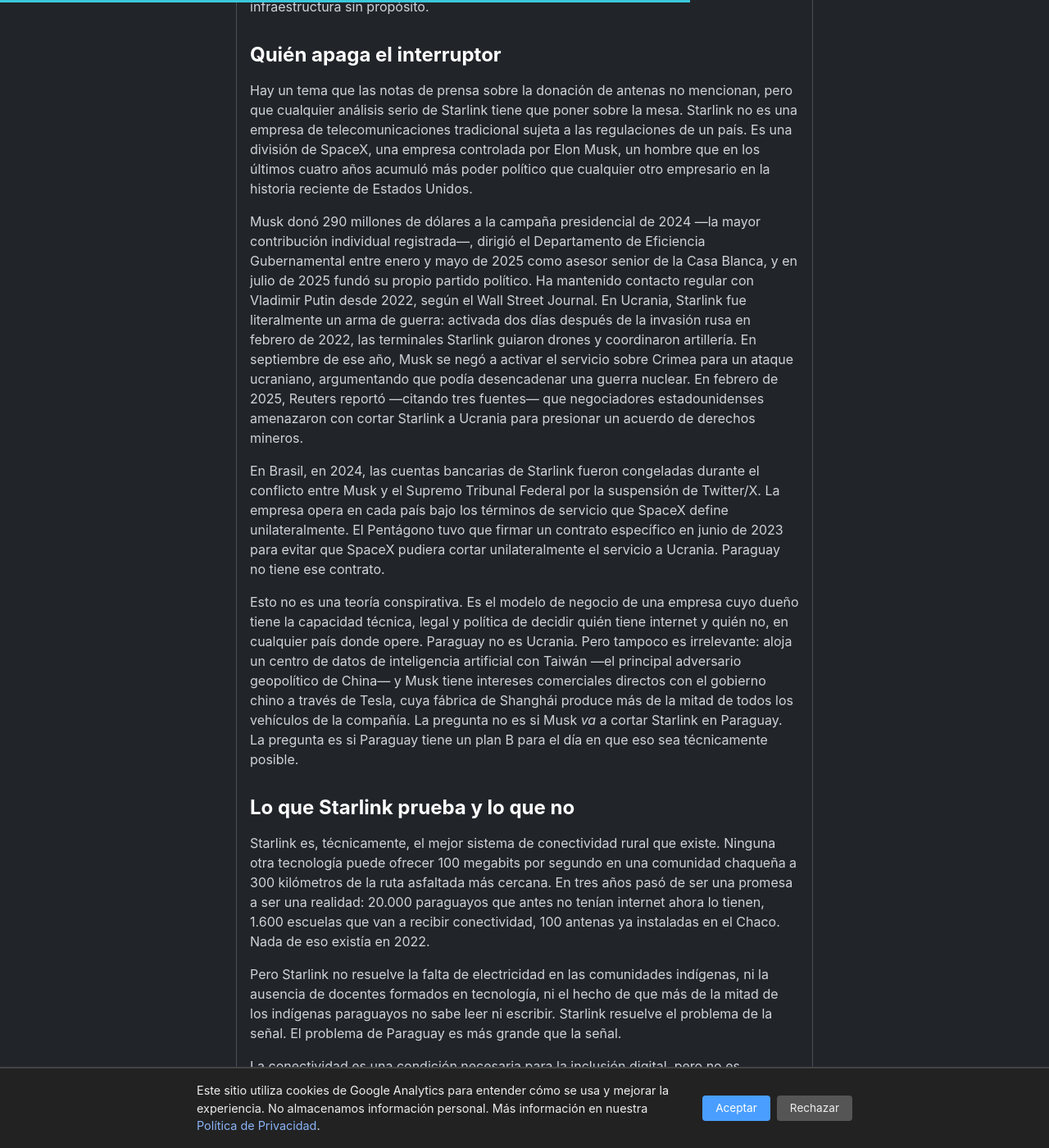
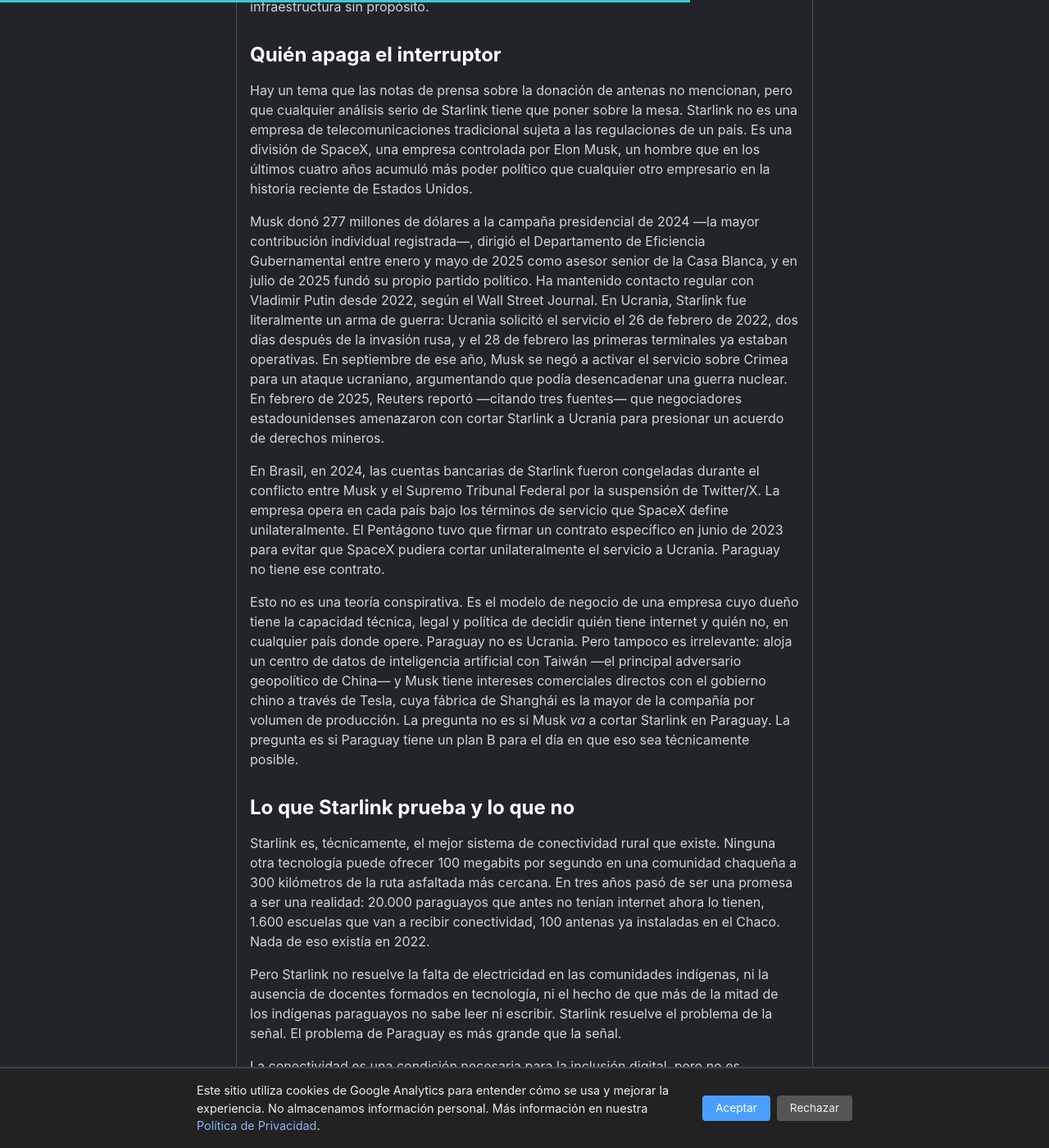
Before and after one commit to miravosqueinteresante/muchotexto.net, a Jekyll site: the page built from _posts/2026-07-15-starlink-paraguay-conectividad.md, in a window 1280 px wide and 1400 px high, scrolled down 2640 px. Shown: the whole window at 82% size. Built offline with Jekyll 4.4.1, drawn with Linux system fonts in a browser that asks for light colours; some of the changed text lies outside the part shown.

Commit message:
Corregir articulo #22: fact-check (donacion , rural 2.5M, Ucrania timeline, Tesla Shanghai, precio Arg 40%)

```diff
--- a/_posts/2026-07-15-starlink-paraguay-conectividad.md
+++ b/_posts/2026-07-15-starlink-paraguay-conectividad.md
@@ -42,11 +42,11 @@
 
 Hay un tema que las notas de prensa sobre la donación de antenas no mencionan, pero que cualquier análisis serio de Starlink tiene que poner sobre la mesa. Starlink no es una empresa de telecomunicaciones tradicional sujeta a las regulaciones de un país. Es una división de SpaceX, una empresa controlada por Elon Musk, un hombre que en los últimos cuatro años acumuló más poder político que cualquier otro empresario en la historia reciente de Estados Unidos.
 
-Musk donó 290 millones de dólares a la campaña presidencial de 2024 —la mayor contribución individual registrada—, dirigió el Departamento de Eficiencia Gubernamental entre enero y mayo de 2025 como asesor senior de la Casa Blanca, y en julio de 2025 fundó su propio partido político. Ha mantenido contacto regular con Vladimir Putin desde 2022, según el Wall Street Journal. En Ucrania, Starlink fue literalmente un arma de guerra: activada dos días después de la invasión rusa en febrero de 2022, las terminales Starlink guiaron drones y coordinaron artillería. En septiembre de ese año, Musk se negó a activar el servicio sobre Crimea para un ataque ucraniano, argumentando que podía desencadenar una guerra nuclear. En febrero de 2025, Reuters reportó —citando tres fuentes— que negociadores estadounidenses amenazaron con cortar Starlink a Ucrania para presionar un acuerdo de derechos mineros.
+Musk donó 277 millones de dólares a la campaña presidencial de 2024 —la mayor contribución individual registrada—, dirigió el Departamento de Eficiencia Gubernamental entre enero y mayo de 2025 como asesor senior de la Casa Blanca, y en julio de 2025 fundó su propio partido político. Ha mantenido contacto regular con Vladimir Putin desde 2022, según el Wall Street Journal. En Ucrania, Starlink fue literalmente un arma de guerra: Ucrania solicitó el servicio el 26 de febrero de 2022, dos días después de la invasión rusa, y el 28 de febrero las primeras terminales ya estaban operativas. En septiembre de ese año, Musk se negó a activar el servicio sobre Crimea para un ataque ucraniano, argumentando que podía desencadenar una guerra nuclear. En febrero de 2025, Reuters reportó —citando tres fuentes— que negociadores estadounidenses amenazaron con cortar Starlink a Ucrania para presionar un acuerdo de derechos mineros.
 
 En Brasil, en 2024, las cuentas bancarias de Starlink fueron congeladas durante el conflicto entre Musk y el Supremo Tribunal Federal por la suspensión de Twitter/X. La empresa opera en cada país bajo los términos de servicio que SpaceX define unilateralmente. El Pentágono tuvo que firmar un contrato específico en junio de 2023 para evitar que SpaceX pudiera cortar unilateralmente el servicio a Ucrania. Paraguay no tiene ese contrato.
 
-Esto no es una teoría conspirativa. Es el modelo de negocio de una empresa cuyo dueño tiene la capacidad técnica, legal y política de decidir quién tiene internet y quién no, en cualquier país donde opere. Paraguay no es Ucrania. Pero tampoco es irrelevante: aloja un centro de datos de inteligencia artificial con Taiwán —el principal adversario geopolítico de China— y Musk tiene intereses comerciales directos con el gobierno chino a través de Tesla, cuya fábrica de Shanghái produce más de la mitad de todos los vehículos de la compañía. La pregunta no es si Musk *va* a cortar Starlink en Paraguay. La pregunta es si Paraguay tiene un plan B para el día en que eso sea técnicamente posible.
+Esto no es una teoría conspirativa. Es el modelo de negocio de una empresa cuyo dueño tiene la capacidad técnica, legal y política de decidir quién tiene internet y quién no, en cualquier país donde opere. Paraguay no es Ucrania. Pero tampoco es irrelevante: aloja un centro de datos de inteligencia artificial con Taiwán —el principal adversario geopolítico de China— y Musk tiene intereses comerciales directos con el gobierno chino a través de Tesla, cuya fábrica de Shanghái es la mayor de la compañía por volumen de producción. La pregunta no es si Musk *va* a cortar Starlink en Paraguay. La pregunta es si Paraguay tiene un plan B para el día en que eso sea técnicamente posible.
 
 ## Lo que Starlink prueba y lo que no
 
```
Also changed, not shown: other parts of _posts/2026-07-15-starlink-paraguay-conectividad.md (+2 -2 lines).
